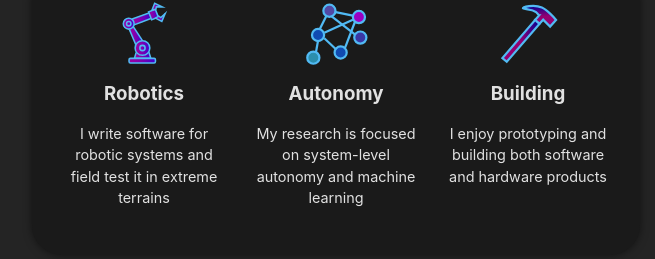
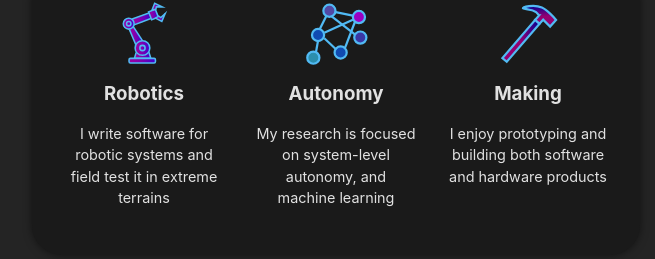
Before and after one commit to gdaddi/personal-website, a React (Vite) app: page / in a window 1280 px wide. Shown: the part 382-641 px from the top of the page, without its empty margins (304-959 px from the left). Built offline with nearby package versions, Linux system fonts and the light colour scheme.

Commit message:
minor nitpick on description

```diff
--- a/src/data.js
+++ b/src/data.js
@@ -17,11 +17,11 @@ export const CARDS = [
     },
     {
         title: "Autonomy",
-        description: "My research is focused on system-level autonomy and machine learning",
+        description: "My research is focused on system-level autonomy, and machine learning",
         image: planningLogo
     },
     {
-        title: "Building",
+        title: "Making",
         description: "I enjoy prototyping and building both software and hardware products",
         image: hammerLogo
     }
```
Also changed, not shown: 1 other file (tests, documents, lock files or other folders).
